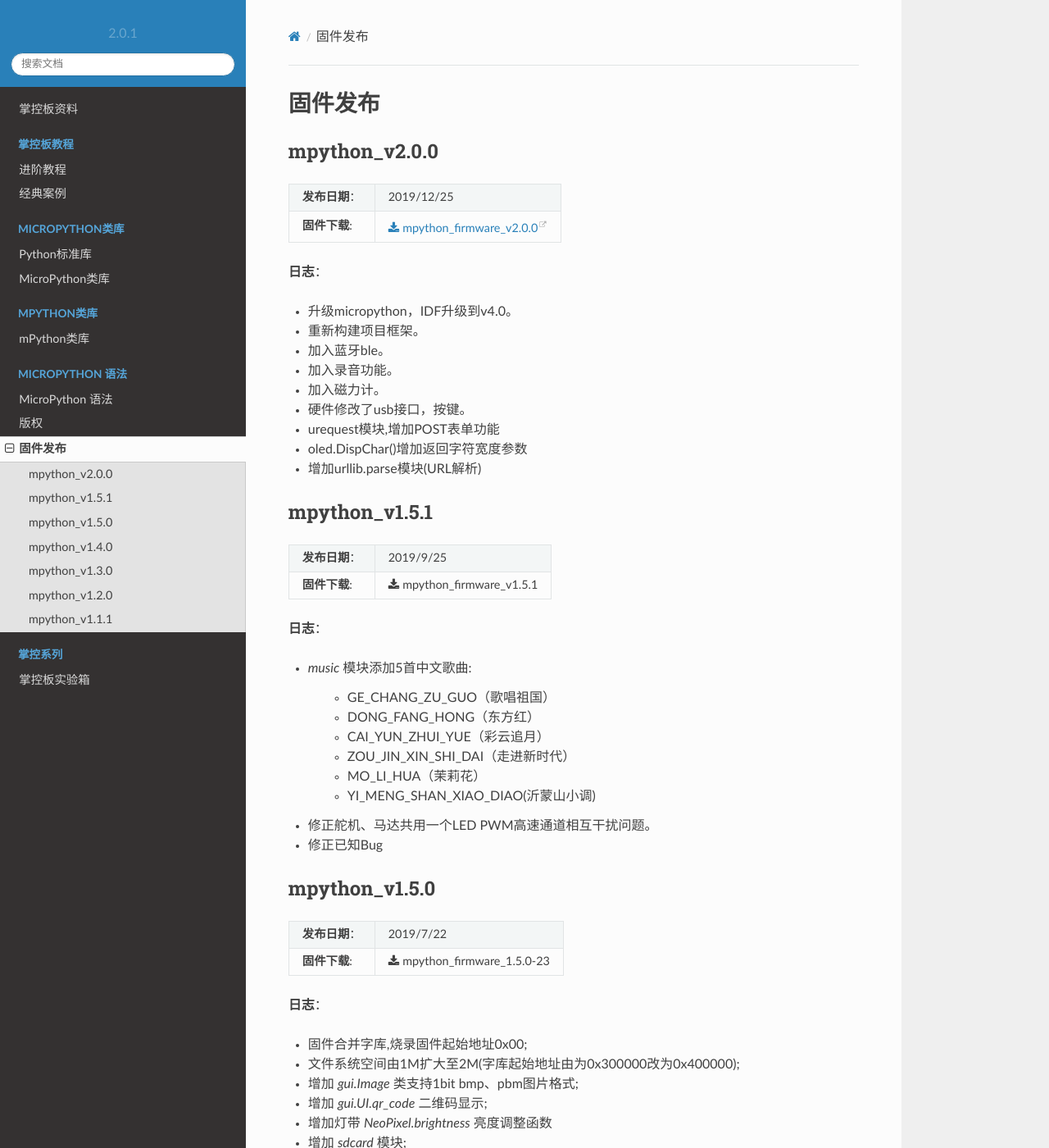
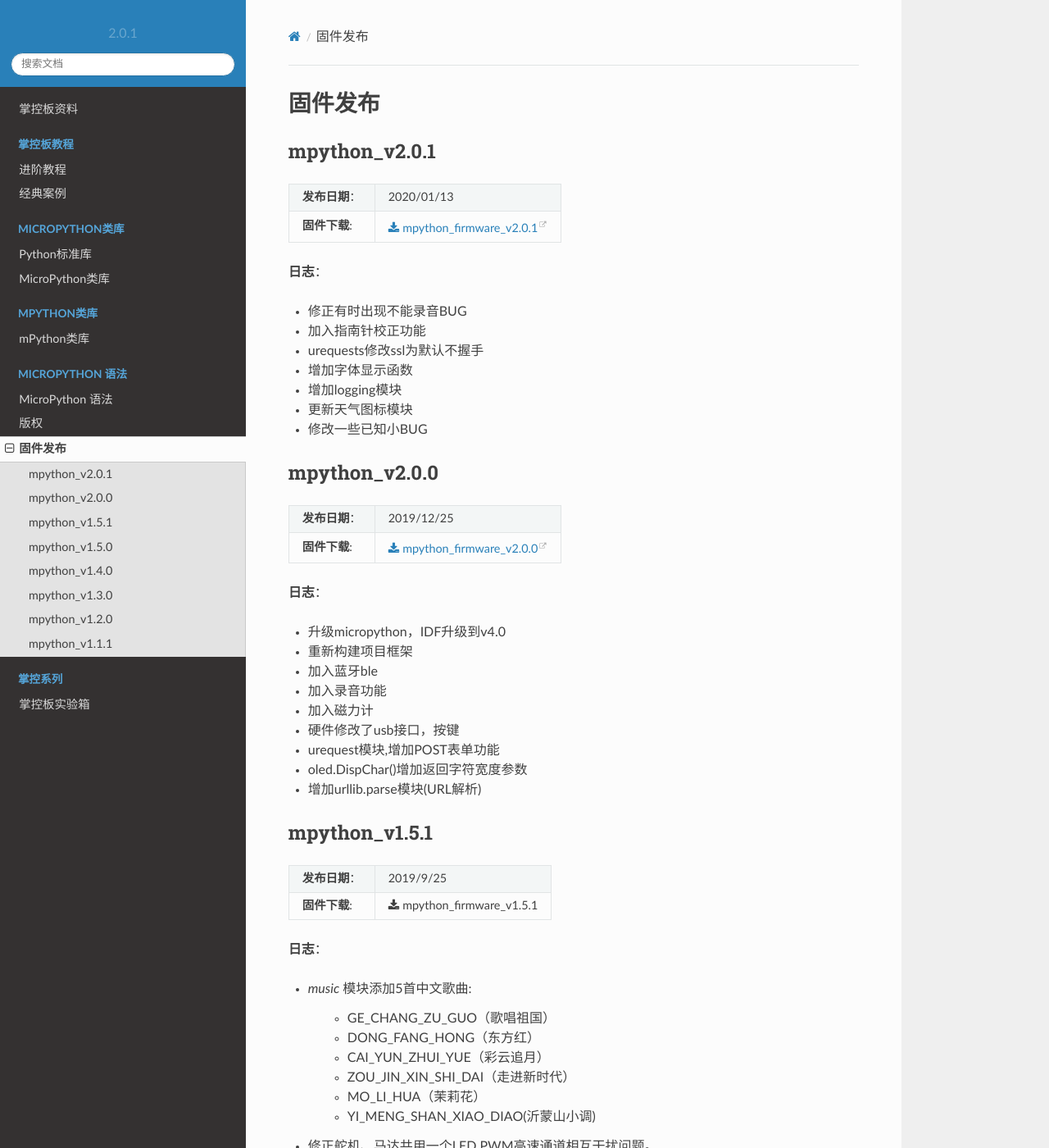
Before and after one commit to labplus-cn/mpython-docs, a Sphinx documentation site: the page built from docs/release.rst, in a window 1280 px wide and 1400 px high. Shown: the whole window at 82% size. Built offline with Sphinx 7.4.7 and the Read the Docs theme 2.0.0, drawn with Linux system fonts in a browser that asks for light colours; pages that are not in the unit, such as notebooks, are missing from menus.

Commit message:
release页面增加v2.0.1固件发布

```diff
--- a/docs/release.rst
+++ b/docs/release.rst
@@ -2,6 +2,24 @@
 
 固件发布
 ========
+
+mpython_v2.0.1
+------------------
+
+===============  ====================================
+ **发布日期**：    2020/01/13
+ **固件下载**:     :download:`mpython_firmware_v2.0.1 <https://github.com/labplus-cn/mpython/releases/download/v2.0.1/mpython_v2.0.1.bin>`
+===============  ====================================
+
+**日志**：
+
+* 修正有时出现不能录音BUG
+* 加入指南针校正功能
+* urequests修改ssl为默认不握手
+* 增加字体显示函数
+* 增加logging模块
+* 更新天气图标模块
+* 修改一些已知小BUG
 
 mpython_v2.0.0
 ------------------
@@ -13,12 +31,12 @@ mpython_v2.0.0
 
 **日志**：
 
-* 升级micropython，IDF升级到v4.0。
-* 重新构建项目框架。
-* 加入蓝牙ble。
-* 加入录音功能。
-* 加入磁力计。
-* 硬件修改了usb接口，按键。
+* 升级micropython，IDF升级到v4.0
+* 重新构建项目框架
+* 加入蓝牙ble
+* 加入录音功能
+* 加入磁力计
+* 硬件修改了usb接口，按键
 * urequest模块,增加POST表单功能
 * oled.DispChar()增加返回字符宽度参数
 * 增加urllib.parse模块(URL解析)
```
